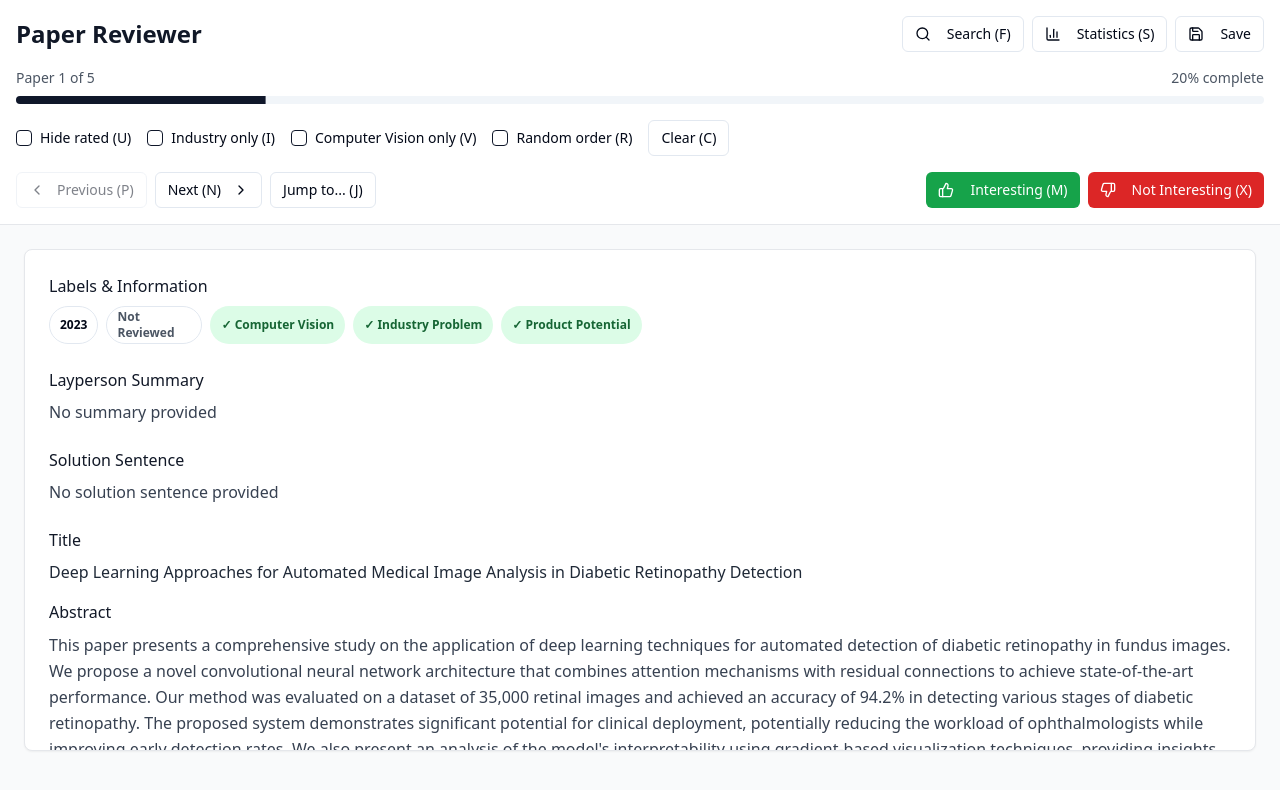
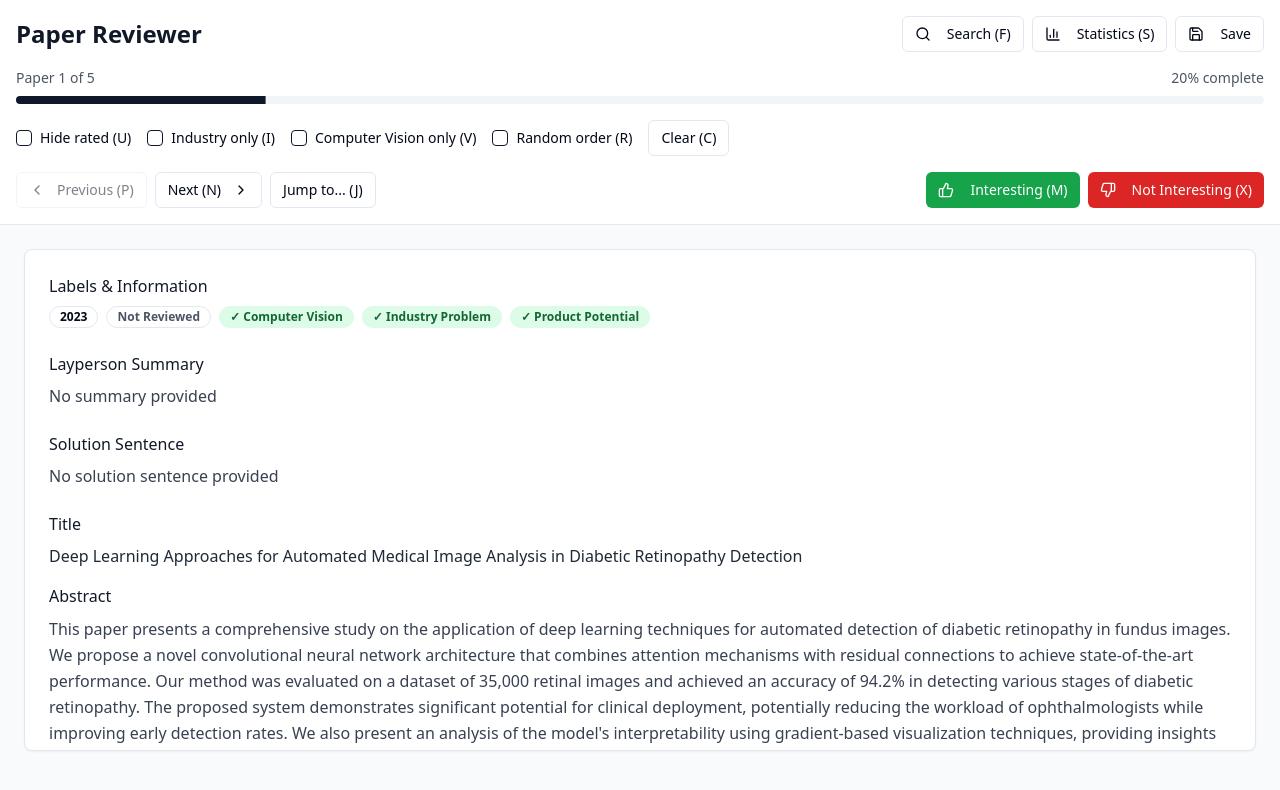
Before and after one commit to finnstue/paper-compass-review, a React (Vite) app: page / in a window 1280 px wide. Shown: the top 790 px of the page. Built offline with nearby package versions, Linux system fonts and the light colour scheme.

Commit message:
Revert pill width changes
Reverts the changes to the width of the pills, returning them to their previous size.

```diff
--- a/src/components/PaperReviewer.tsx
+++ b/src/components/PaperReviewer.tsx
@@ -370,7 +370,7 @@ const PaperReviewer = () => {
                   </Badge>
                   <Badge
                     variant={currentPaper.rating ? "default" : "outline"}
-                    className={`text-xs w-24 justify-center ${
+                    className={`text-xs ${
                       currentPaper.rating === 'interesting' ? 'bg-green-100 text-green-800' :
                       currentPaper.rating === 'not-interesting' ? 'bg-red-100 text-red-800' :
                       'text-gray-600'
```
